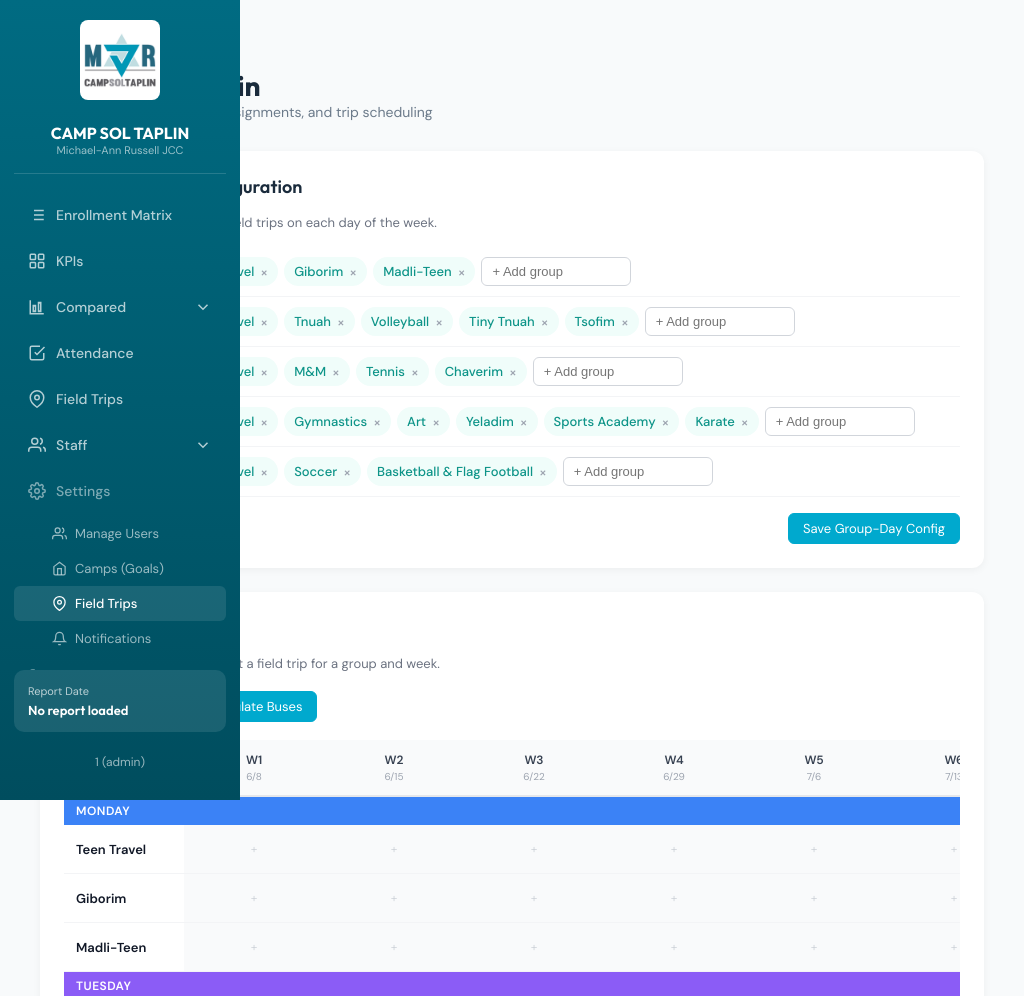
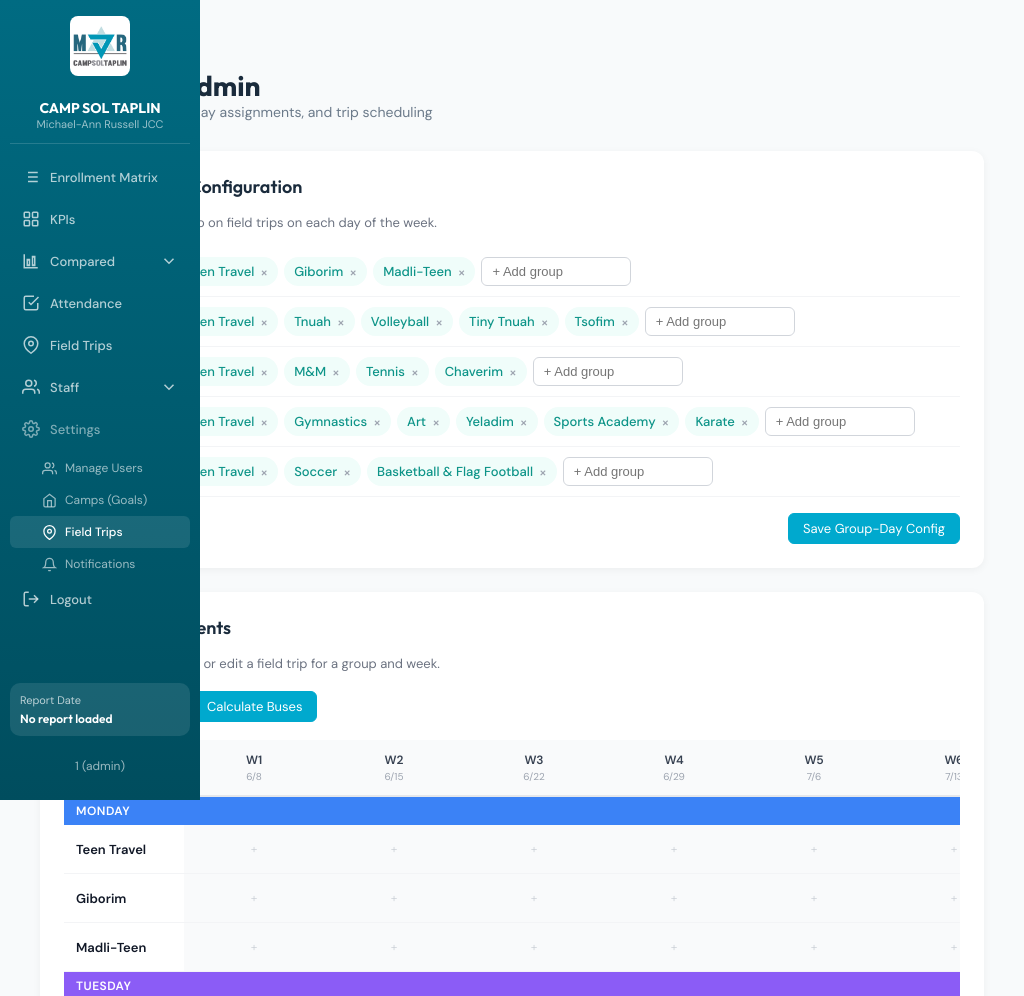
Before and after one commit to CampSolTaplin/camp-sol-taplin-dashboard-live, a Flask app: page /fieldtrips/admin in a window 1024 px wide. Shown: the top 996 px of the page. Run offline with Flask 3, Linux system fonts and the light colour scheme; the visitor is signed in with stand-in values (Sample User, id 1); data comes from the database, SQL or seed files in the repository; data that the repository does not hold is empty.

Commit message:
Tablet optimization: dedicated 768px-1024px responsive layer
Adds comprehensive tablet breakpoints for sidebar (200px compact),
KPI cards, enrollment matrix, org chart, finance, field trips,
old view stats, and attendance. Keeps 2-col grids on portrait tablets
instead of collapsing to single column.

Co-Authored-By: Claude Opus 4.6 <noreply@anthropic.com>

```diff
--- a/static/css/attendance.css
+++ b/static/css/attendance.css
@@ -1011,7 +1011,7 @@ body {
 
 @media (min-width: 768px) {
     .att-main {
-        max-width: 800px;
+        max-width: 860px;
         margin: 0 auto;
         padding-left: 24px;
         padding-right: 24px;
@@ -1059,7 +1059,7 @@ body {
 
 @media (min-width: 1024px) {
     .att-main {
-        max-width: 960px;
+        max-width: 1024px;
     }
 
     .program-grid {
--- a/static/css/dashboard.css
+++ b/static/css/dashboard.css
@@ -1139,6 +1139,130 @@ body { font-family: 'DM Sans', sans-serif; background: var(--bg); color: var(--t
     }
 }
 
+/* ==================== TABLET OPTIMIZATION (≤1024px) ==================== */
+@media (max-width: 1024px) {
+    /* Sidebar: compact 200px */
+    .sidebar {
+        width: 200px;
+        padding: 16px 10px;
+    }
+    .camp-logo {
+        width: 60px;
+        height: 60px;
+    }
+    .logo-section {
+        padding-bottom: 12px;
+        margin-bottom: 14px;
+    }
+    .logo-section h2 {
+        font-size: 14px;
+    }
+    .nav-item {
+        padding: 10px 12px;
+        font-size: 13px;
+    }
+    .nav-subitem {
+        padding: 8px 12px 8px 32px;
+        font-size: 12px;
+    }
+    .report-date {
+        padding: 10px;
+        font-size: 12px;
+    }
+
+    /* Main content: adjust for narrower sidebar */
+    .main {
+        margin-left: 200px;
+        padding: 24px 24px;
+    }
+
+    /* Headers: slightly smaller */
+    .header h1 {
+        font-size: 22px;
+    }
+
+    /* KPI: intermediate sizing */
+    .kpi-value {
+        font-size: 26px;
+    }
+    .kpi-card {
+        padding: 16px;
+    }
+
+    /* Pace cards: reinforce 2-col, smaller values */
+    .pace-value {
+        font-size: 30px;
+    }
+    .pace-card {
+        padding: 16px;
+    }
+
+    /* Comparison cards: tighter padding */
+    .comparison-card {
+        padding: 16px;
+    }
+
+    /* Enrollment Matrix: tablet-friendly sizing */
+    .enrollment-matrix {
+        font-size: 12px;
+    }
+    .enrollment-matrix th,
+    .enrollment-matrix td {
+        padding: 8px 6px;
+    }
+    .enrollment-matrix .sticky-col {
+        min-width: 150px;
+    }
+    .week-cell {
+        min-width: 40px;
+    }
+
+    /* Org Chart Grid: prevent horizontal overflow */
+    .orgchart-cell {
+        min-width: 120px;
+        padding: 8px 8px;
+    }
+    .orgchart-camp-cell {
+        min-width: 150px;
+        padding: 10px 10px;
+    }
+    .orgchart-person-name {
+        font-size: 11px;
+    }
+
+    /* Org Chart Timeline: narrower info column */
+    .orgchart-tl-header,
+    .orgchart-tl-row {
+        grid-template-columns: 200px repeat(9, 1fr);
+    }
+
+    /* Old View Stats: tighter table */
+    .oldview-cell-2026,
+    .oldview-cell-2025,
+    .oldview-total-2026,
+    .oldview-total-2025,
+    .oldview-cell-inactive {
+        font-size: 12px;
+    }
+
+    /* Finance: keep 2-col category cards */
+    .finance-category-cards {
+        grid-template-columns: repeat(2, 1fr);
+    }
+
+    /* Field Trips: smaller text */
+    .ft-matrix-table {
+        font-size: 12px;
+    }
+    .ft-header-cell {
+        padding: 10px 8px;
+        font-size: 11px;
+    }
+    .ft-cell {
+        padding: 8px 6px;
+    }
+}
+
 @media (max-width: 900px) {
     .pace-cards {
         grid-template-columns: 1fr;
@@ -1149,6 +1273,16 @@ body { font-family: 'DM Sans', sans-serif; background: var(--bg); color: var(--t
     .date-filters {
         flex-direction: column;
         align-items: flex-start;
+    }
+}
+
+/* Tablet portrait (769px–900px): keep 2-col grids instead of collapsing */
+@media (max-width: 900px) and (min-width: 769px) {
+    .comparison-grid {
+        grid-template-columns: repeat(2, 1fr);
+    }
+    .pace-cards {
+        grid-template-columns: repeat(2, 1fr);
     }
 }
 
```
